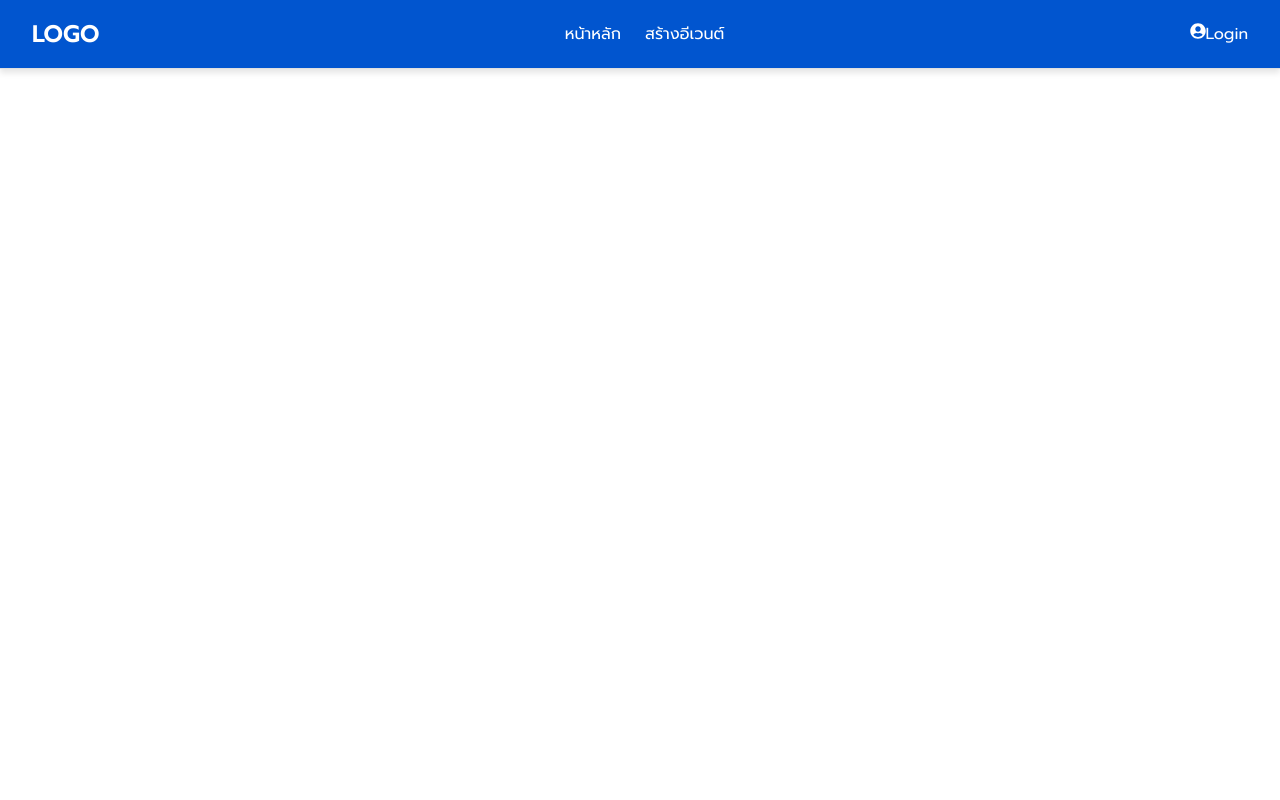
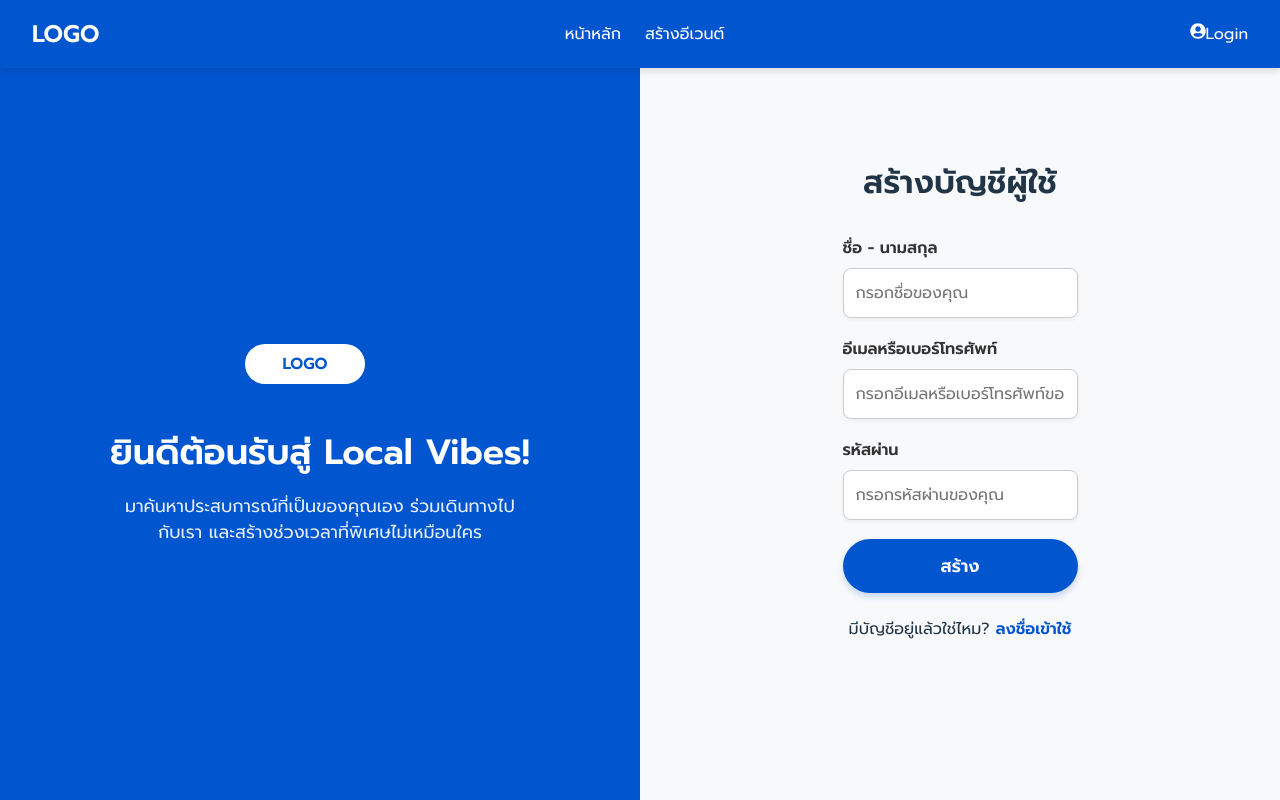
Before and after one commit to NarongdechP/Local-Vibes-Web-app, a React (Vite) app: page /register in a window 1280 px wide. Built offline with nearby package versions, Linux system fonts and the light colour scheme; some icons are missing.

Commit message:
Registerแล้ว

```diff
--- a/src/App.css
+++ b/src/App.css
@@ -4,20 +4,20 @@ body, html {
   padding: 0;
   width: 100vw;
   height: 100vh;
-  background-color: #ffffff; /* พื้นหลังสีดำ */
   display: flex;
+  align-items: center;
   justify-content: center;
-  align-items: center;
+  background-color: #f0f0f0; /* A softer background color */
 }
 
 /* ปรับขนาดองค์ประกอบให้เต็มหน้าจอ */
 .container {
   width: 90%;
-  height: 90%;
+  max-width: 1200px; /* Limit the maximum width */
+  height: auto; /* Allow height to adjust based on content */
+  margin: auto; /* Centering */
   display: flex;
-  justify-content: center;
-  align-items: center;
-  position: relative;
+  flex-direction: column; /* Stack elements vertically */
 }
 
 /* องค์ประกอบต่าง ๆ คงสีเดิม แต่เพิ่มลูกเล่นสีน้ำเงิน */
@@ -107,7 +107,7 @@ body, html {
 
 /* Search section */
 .search-section {
-  margin: 20px 0;
+  margin-top: 20px 0;
 }
 
 .search-container {
@@ -216,17 +216,17 @@ body, html {
 
 /* Event card */
 .event-card {
-  display: flex;
-  background-color: white;
-  border-radius: 8px;
+  width: 100%;
+  max-width: 300px; /* Constrain width for cards */
+  border-radius: 10px;
   overflow: hidden;
-  box-shadow: 0 2px 4px rgba(0,0,0,0.1);
+  box-shadow: 0px 2px 5px rgba(0, 0, 0, 0.2);
   transition: transform 0.3s ease;
 }
 
 .event-card:hover {
-  transform: translateY(-5px);
-}
+  transform: scale(1.05);
+}/* Subtle hover effect */
 
 .event-image {
   width: 150px;
@@ -296,7 +296,6 @@ a {
   color: inherit;
 }
 
-/* Add this to your existing CSS */
 
 /* Search section adjustments */
 .search-section {
--- a/src/App.jsx
+++ b/src/App.jsx
@@ -4,6 +4,7 @@ import Login from "./pages/Login"
 import CreateEvent from "./pages/Create_Event";
 import Navbar from "./components/Navbar";
 import './App.css'
+import Register from "./pages/Register";
 
 function App() {
   return (
@@ -13,6 +14,7 @@ function App() {
         <Route path="/" element={<Home />} />
         <Route path="/create" element={<CreateEvent />} />
         <Route path="/login" element={<Login />} />
+        <Route path="/register" element={<Register />} />
       </Routes>
     </Router>
   );
--- a/src/pages/Home.css
+++ b/src/pages/Home.css
@@ -1,25 +1,21 @@
+/* Base layout */
 body, html {
   margin: 0;
   padding: 0;
   width: 100vw;
   height: 100vh;
-  background-color: #ffffff;
-  display: flex;
-  justify-content: center;
-  align-items: center;
+  background-color: #f0f0f0; /* Light gray background like in the images */
   overflow-x: hidden;
+  font-family: Arial, sans-serif;
 }
 
-/* ปรับขนาด container */
+/* Container layout */
 .container {
-  max-width: 1200px; /* ป้องกันการขยายเกินขนาด */
+  max-width: 1200px;
   width: 100%;
-  height: 100%;
+  margin: 0 auto;
   display: flex;
   flex-direction: column;
-  justify-content: center;
-  align-items: center;
-  position: relative;
 }
 
 /* Navbar Styles */
@@ -29,19 +25,26 @@ body, html {
   display: flex;
   justify-content: space-between;
   align-items: center;
-  padding: 1rem;
-  background-color: #0155Cf;
-  border-bottom: 1px solid #e0e0e0;
+  padding: 0.8rem 2rem;
+  background-color: #0057D9; /* Bright blue from image 2 */
+  color: white;
   position: fixed;
   top: 0;
   left: 0;
   right: 0;
+  z-index: 1000;
+  box-shadow: 0 2px 4px rgba(0, 0, 0, 0.1);
 }
 
-/* ปรับให้องค์ประกอบ Navbar ยืดหยุ่น */
 .navbar-left, .navbar-right {
   display: flex;
   align-items: center;
+}
+
+.navbar-logo {
+  font-size: 1.5rem;
+  font-weight: bold;
+  color: white;
 }
 
 .main-nav {
@@ -50,54 +53,188 @@ body, html {
   gap: 1rem;
 }
 
+/* Search section */
+.search-section {
+  width: 100%;
+  max-width: 1200px;
+  margin: 80px auto 20px auto; /* Adjusted to account for fixed navbar */
+  padding: 0 20px;
+}
+
 .search-container {
   display: flex;
-  flex-wrap: wrap;
-  justify-content: space-between;
+  width: 100%;
+  max-width: 800px;
+  margin: 0 auto;
+  align-items: center;
+}
+
+.form {
+  flex: 1;
+  position: relative;
+  display: flex;
+  align-items: center;
+  background: white;
+  border-radius: 25px;
+  border: 1px solid #ddd;
+  padding: 8px 15px;
+}
+
+.input {
+  width: 100%;
+  height: 40px;
+  border: none;
+  background: transparent;
+  padding: 0 10px;
+  font-size: 16px;
+}
+
+.input:focus {
+  outline: none;
+}
+
+.location-selector {
+  display: flex;
+  align-items: center;
+  background: white;
+  padding: 0 15px;
+  height: 40px;
+  border-radius: 25px;
+  border: 1px solid #ddd;
+  margin-left: 10px;
+  white-space: nowrap;
+}
+
+/* Header section */
+.header-section {
+  text-align: left;
   width: 100%;
   max-width: 1200px;
-  margin-top: 80px;
+  margin: 20px auto;
+  padding: 0 20px;
 }
 
-/* ปรับ sidebar ให้ปรับขนาดอัตโนมัติ */
+.main-title {
+  font-size: 28px;
+  color: #333;
+  margin-bottom: 10px;
+}
+
+.subtitle {
+  color: #666;
+  font-size: 16px;
+}
+
+/* Content with sidebar layout */
 .content-with-sidebar {
   display: flex;
   flex-wrap: wrap;
-  gap: 1rem;
+  gap: 30px;
   width: 100%;
   max-width: 1200px;
+  margin: 0 auto;
+  margin-left: 0;
+  padding: 0 20px;
 }
 
 .sidebar {
-  flex: 1;
-  min-width: 200px;
-  max-width: 300px;
+  flex: 0 0 200px;
 }
 
 .events-container {
-  flex: 2;
-  min-width: 400px;
-  max-width: 900px;
+  flex: 1;
+  display: flex;
+  flex-direction: column;
+  gap: 20px;
 }
 
-/* ปรับขนาด event card */
+.sidebar-title {
+  font-size: 18px;
+  margin-bottom: 15px;
+  font-weight: bold;
+}
+
+.category-list {
+  list-style: none;
+  padding: 0;
+}
+
+.category-item {
+  display: flex;
+  align-items: center;
+  padding: 10px 0;
+  cursor: pointer;
+}
+
+.category-item i {
+  margin-right: 15px;
+  width: 20px;
+  color: #333;
+}
+
+/* Event card */
 .event-card {
   display: flex;
-  flex-wrap: wrap;
   width: 100%;
+  background: white;
+  border-radius: 10px;
+  overflow: hidden;
+  box-shadow: 0px 2px 5px rgba(0, 0, 0, 0.1);
+  transition: transform 0.3s ease;
+}
+
+.event-card:hover {
+  transform: translateY(-5px);
 }
 
 .event-image {
-  flex: 1;
-  min-width: 150px;
+  width: 220px;
   height: auto;
+  min-height: 150px;
+  background-color: #f0f0f0;
+  display: flex;
+  align-items: center;
+  justify-content: center;
 }
 
-.event-content {
-  flex: 2;
+.event-details {
+  flex: 1;
+  padding: 15px;
 }
 
-/* Media Query สำหรับหน้าจอเล็ก */
+.event-title {
+  font-size: 18px;
+  margin-bottom: 5px;
+  font-weight: bold;
+}
+
+.event-price {
+  color: #0066cc;
+  font-weight: bold;
+  font-size: 16px;
+  margin-bottom: 5px;
+}
+
+.event-date, .event-location {
+  color: #666;
+  font-size: 14px;
+  margin-bottom: 5px;
+}
+
+.event-categories {
+  display: flex;
+  margin-top: 10px;
+  gap: 15px;
+}
+
+.event-category {
+  display: flex;
+  align-items: center;
+  font-size: 13px;
+  color: #777;
+}
+
+/* Media Query for responsive design */
 @media (max-width: 768px) {
   .content-with-sidebar {
     flex-direction: column;
@@ -105,14 +242,29 @@ body, html {
 
   .sidebar {
     width: 100%;
+    max-width: 100%;
   }
 
   .event-card {
     flex-direction: column;
   }
 
+  .event-image {
+    width: 100%;
+    height: 200px;
+  }
+
   .navbar {
+    padding: 0.5rem 1rem;
+  }
+
+  .search-container {
     flex-direction: column;
-    align-items: center;
+    align-items: stretch;
+  }
+
+  .location-selector {
+    margin-left: 0;
+    margin-top: 10px;
   }
 }
--- a/src/pages/Home.jsx
+++ b/src/pages/Home.jsx
@@ -39,12 +39,12 @@ const Home = () => {
   return (
     <div className="home-container">
       <div className="main-content">
+      <Navbar />
         <SearchBar />
         <div className="header-section">
           <h1 className="main-title">อีเวนต์ในลำปาง, ประเทศไทย</h1>
           <p className="subtitle">ค้นหากิจกรรมที่คุณสนใจหรือกิจกรรมยอดนิยมในพื้นที่ของคุณ</p>
         </div>
-        <Navbar />
         <div className="content-with-sidebar">
           {/* Sidebar */}
           <div className="sidebar">
--- a/src/pages/Login.jsx
+++ b/src/pages/Login.jsx
@@ -1,5 +1,7 @@
 import React, { useState } from 'react';
 import './Login.css';
+import { Link } from 'react-router-dom';
+
 
 const Login = () => {
   const [email, setEmail] = useState('');
@@ -71,12 +73,12 @@ const Login = () => {
 
           <button className="login-button" type="submit">ลงชื่อเข้าใช้</button>
         </form>
-
         <div className="signup-link">
-          ยังไม่มีบัญชีใช่ไหม? <a href="#">สร้างบัญชี</a>
+            ยังไม่มีบัญชีใช่ไหม? <Link to="/register">สร้างบัญชี</Link>
+        </div>
+        <div/>
         </div>
       </div>
-    </div>
   );
 };
 
--- /dev/null
+++ b/src/pages/Register.css
@@ -0,0 +1,177 @@
+/* Layout */
+.register-container {
+    display: flex;
+    height: 100vh;
+    width: 100vw;
+  }
+
+  /* Sidebar */
+  .register-sidebar {
+    width: 50%;
+    background: #0155cf;
+    color: white;
+    display: flex;
+    flex-direction: column;
+    justify-content: center;
+    align-items: center;
+    padding: 3rem;
+    text-align: center;
+  }
+
+  .logo-container {
+    background-color: white;
+    width: 120px;
+    height: 40px;
+    border-radius: 20px;
+    display: flex;
+    align-items: center;
+    justify-content: center;
+    margin-bottom: 50px;
+    margin-top: 90px;
+  }
+
+  .logo-text {
+    font-weight: bold;
+    color: #0155cf;
+  }
+
+  .sidebar-title {
+    font-size: 2.2rem;
+    font-weight: bold;
+    margin-bottom: 20px;
+  }
+
+  .sidebar-description {
+    font-size: 1.1rem;
+    opacity: 0.9;
+    max-width: 400px;
+  }
+
+  /* Form Section */
+  .register-form {
+    width: 50%;
+    display: flex;
+    flex-direction: column;
+    justify-content: center;
+    align-items: center;
+    padding: 3rem;
+    background: #f8f9fb;
+  }
+
+  .form-title {
+    font-size: 2rem;
+    font-weight: bold;
+    margin-bottom: 1.8rem;
+  }
+
+  .form-group {
+    width: 100%;
+    max-width: 400px;
+    margin-bottom: 1.2rem;
+  }
+
+  .form-group label {
+    display: block;
+    font-weight: bold;
+    margin-bottom: 8px;
+    font-size: 1rem;
+  }
+
+  .form-group input {
+    width: 100%;
+    padding: 12px;
+    font-size: 1rem;
+    border: 1px solid #ccc;
+    border-radius: 8px;
+    background: #ffffff;
+    box-shadow: 0 2px 4px rgba(0, 0, 0, 0.05);
+    transition: all 0.2s ease-in-out;
+  }
+
+  .form-group input:focus {
+    border-color: #0155cf;
+    outline: none;
+    box-shadow: 0 2px 8px rgba(1, 85, 207, 0.2);
+  }
+
+  /* Button */
+  .register-button {
+    width: 100%;
+    max-width: 400px;
+    padding: 14px;
+    background: #0155cf;
+    color: white;
+    font-size: 1.1rem;
+    font-weight: bold;
+    border: none;
+    border-radius: 30px;
+    cursor: pointer;
+    transition: all 0.3s ease-in-out;
+    box-shadow: 0 4px 6px rgba(1, 85, 207, 0.2);
+  }
+
+  .register-button:hover {
+    background: #0041a8;
+    box-shadow: 0 6px 10px rgba(1, 85, 207, 0.3);
+  }
+
+  /* Login Link */
+  .login-link {
+    margin-top: 1.5rem;
+    font-size: 1rem;
+  }
+
+  .login-link a {
+    color: #0155cf;
+    font-weight: bold;
+    text-decoration: none;
+    transition: color 0.2s;
+  }
+
+  .login-link a:hover {
+    text-decoration: underline;
+    color: #0041a8;
+  }
+
+  /* Responsive */
+  @media (max-width: 1024px) {
+    .register-container {
+      flex-direction: column;
+    }
+
+    .register-sidebar {
+      width: 100%;
+      padding: 2rem;
+    }
+
+    .register-form {
+      width: 100%;
+      padding: 2rem;
+    }
+
+    .sidebar-title {
+      font-size: 2rem;
+    }
+
+    .form-title {
+      font-size: 1.8rem;
+    }
+  }
+
+  @media (max-width: 768px) {
+    .register-sidebar {
+      display: none; /* ซ่อน sidebar บนมือถือ */
+    }
+
+    .register-form {
+      width: 100%;
+    }
+
+    .form-group input {
+      padding: 10px;
+    }
+
+    .register-button {
+      padding: 12px;
+    }
+  }
--- /dev/null
+++ b/src/pages/Register.jsx
@@ -0,0 +1,78 @@
+import React, { useState } from "react";
+import { Link } from "react-router-dom";
+import "./Register.css";
+
+const Register = () => {
+  const [name, setName] = useState("");
+  const [email, setEmail] = useState("");
+  const [password, setPassword] = useState("");
+
+  const handleSubmit = (e) => {
+    e.preventDefault();
+    alert("สมัครสมาชิกสำเร็จ!");
+  };
+
+  return (
+    <div className="register-container">
+      {/* Sidebar */}
+      <div className="register-sidebar">
+        <div className="logo-container">
+          <div className="logo-text">LOGO</div>
+        </div>
+        <h1 className="sidebar-title">ยินดีต้อนรับสู่ Local Vibes!</h1>
+        <p className="sidebar-description">
+          มาค้นหาประสบการณ์ที่เป็นของคุณเอง ร่วมเดินทางไปกับเรา
+          และสร้างช่วงเวลาที่พิเศษไม่เหมือนใคร
+        </p>
+      </div>
+
+      {/* Register Form */}
+      <div className="register-form">
+        <h2 className="form-title">สร้างบัญชีผู้ใช้</h2>
+
+        <form onSubmit={handleSubmit}>
+          <div className="form-group">
+            <label>ชื่อ - นามสกุล</label>
+            <input
+              type="text"
+              placeholder="กรอกชื่อของคุณ"
+              value={name}
+              onChange={(e) => setName(e.target.value)}
+              required
+            />
+          </div>
+
+          <div className="form-group">
+            <label>อีเมลหรือเบอร์โทรศัพท์</label>
+            <input
+              type="text"
+              placeholder="กรอกอีเมลหรือเบอร์โทรศัพท์ของคุณ"
+              value={email}
+              onChange={(e) => setEmail(e.target.value)}
+              required
+            />
+          </div>
+
+          <div className="form-group">
+            <label>รหัสผ่าน</label>
+            <input
+              type="password"
+              placeholder="กรอกรหัสผ่านของคุณ"
+              value={password}
+              onChange={(e) => setPassword(e.target.value)}
+              required
+            />
+          </div>
+
+          <button className="register-button" type="submit">สร้าง</button>
+        </form>
+
+        <div className="login-link">
+          มีบัญชีอยู่แล้วใช่ไหม? <Link to="/login">ลงชื่อเข้าใช้</Link>
+        </div>
+      </div>
+    </div>
+  );
+};
+
+export default Register;
```
